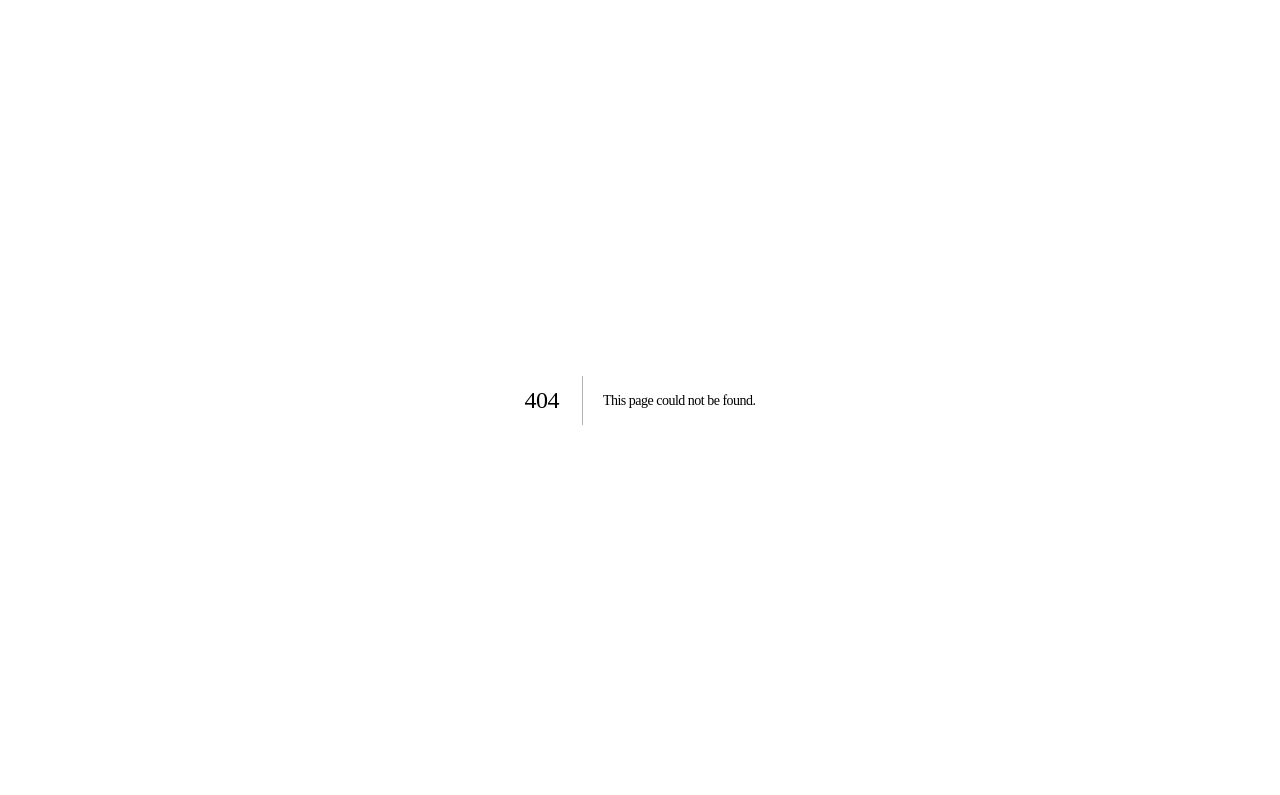
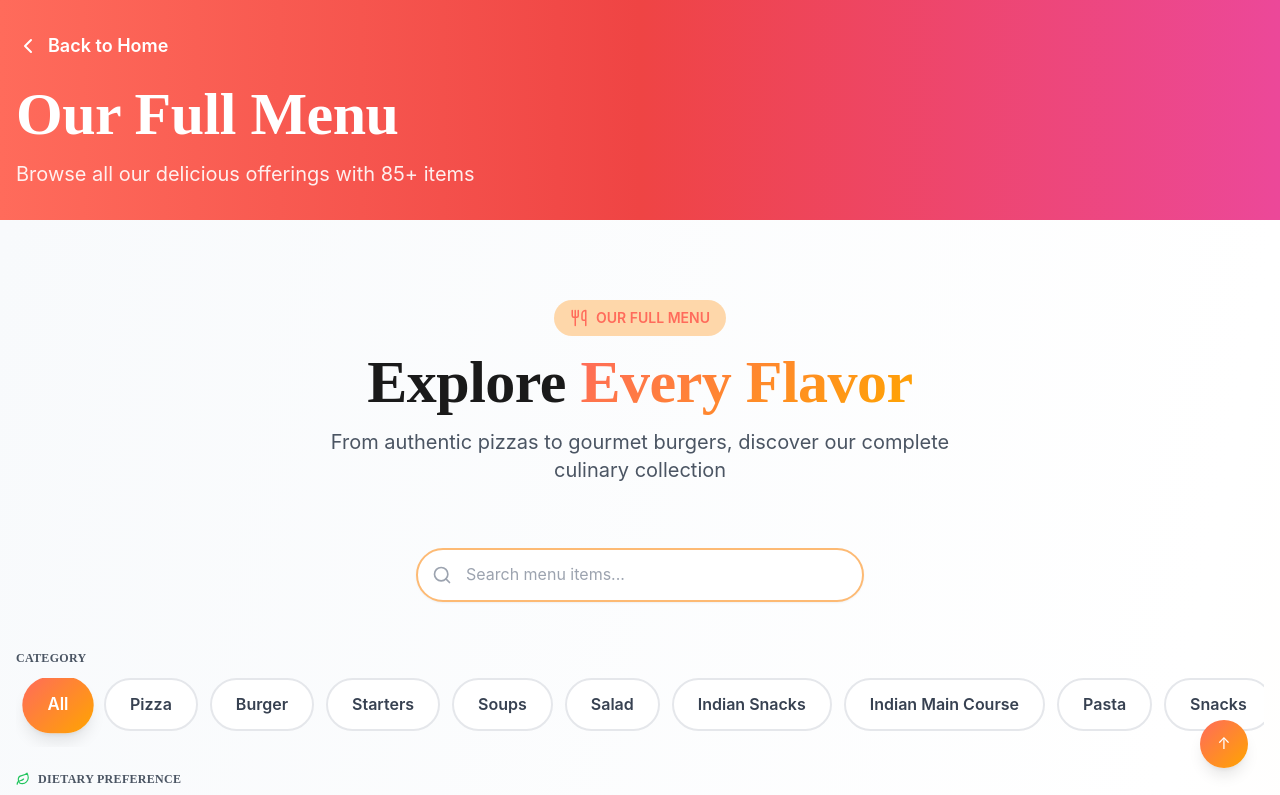
Before and after one commit to shireeshshelke/restaurant-static-page, a Next.js app: page /menu in a window 1280 px wide. Before the commit this address had no page. Shown: the top 795 px of the page. Built offline with nearby package versions, Linux system fonts and the light colour scheme.

Commit message:
fix: move menu to different page

```diff
--- /dev/null
+++ b/app/menu/page.js
@@ -0,0 +1,39 @@
+'use client';
+import Link from 'next/link';
+import FullMenu from '../../components/FullMenu';
+import Footer from '../../components/Footer';
+import { motion } from 'framer-motion';
+import { ChevronLeft } from 'lucide-react';
+
+export default function MenuPage() {
+  return (
+    <main className="min-h-screen bg-gray-50">
+      {/* Header with back button */}
+      <div className="bg-gradient-to-r from-orange-500 via-red-500 to-pink-500 text-white py-8">
+        <div className="max-w-7xl mx-auto px-4">
+          <motion.div
+            initial={{ opacity: 0, y: -20 }}
+            animate={{ opacity: 1, y: 0 }}
+            transition={{ duration: 0.5 }}
+          >
+            <Link
+              href="/"
+              className="inline-flex items-center gap-2 mb-6 hover:opacity-90 transition-opacity"
+            >
+              <ChevronLeft size={24} />
+              <span className="text-lg font-semibold">Back to Home</span>
+            </Link>
+            <h1 className="text-5xl md:text-6xl font-bold">Our Full Menu</h1>
+            <p className="text-xl mt-4 opacity-90">Browse all our delicious offerings with 85+ items</p>
+          </motion.div>
+        </div>
+      </div>
+
+      {/* Menu Content */}
+      <FullMenu />
+
+      {/* Footer */}
+      <Footer />
+    </main>
+  );
+}
--- a/app/page.js
+++ b/app/page.js
@@ -2,7 +2,6 @@ import Navbar from '../components/Navbar';
 import Hero from '../components/Hero';
 import MenuCard from '../components/MenuCard';
 import MenuHighlights from '../components/MenuHighlights';
-import FullMenu from '../components/FullMenu';
 import WhyChooseUs from '../components/WhyChooseUs';
 import HygieneShowcase from '../components/HygieneShowcase';
 import Testimonials from '../components/Testimonials';
@@ -20,7 +19,6 @@ export default function Home() {
         <Hero />
         <MenuCard />
         <MenuHighlights />
-        <FullMenu />
         <WhyChooseUs />
         <HygieneShowcase />
         <Testimonials />
--- a/components/Hero.js
+++ b/components/Hero.js
@@ -1,4 +1,5 @@
 'use client';
+import Link from 'next/link';
 import { motion } from 'framer-motion';
 import { Sparkles, Flame, MapPin } from 'lucide-react';
 import { useLanguage } from '../context/LanguageContext';
@@ -96,15 +97,15 @@ export default function Hero() {
             className="flex flex-col md:flex-row gap-4 justify-center items-center"
             variants={itemVariants}
           >
-            <button
-              onClick={() => document.getElementById('full-menu').scrollIntoView({ behavior: 'smooth' })}
+            <Link
+              href="/menu"
               className="btn-primary text-lg md:text-xl"
             >
               <span className="flex items-center gap-2 justify-center">
                 <Flame size={20} />
                 View Menu
               </span>
-            </button>
+            </Link>
             <a
               href="https://wa.me/919876543210"
               target="_blank"
--- a/components/MenuCard.js
+++ b/components/MenuCard.js
@@ -1,4 +1,5 @@
 'use client';
+import Link from 'next/link';
 import { motion } from 'framer-motion';
 import { Utensils, PartyPopper, Award } from 'lucide-react';
 import { getImagePath } from '../lib/imageUtils';
@@ -160,12 +161,12 @@ export default function MenuCard() {
               transition={{ delay: 0.4 }}
               viewport={{ once: true }}
             >
-              <button
-                onClick={() => document.getElementById('full-menu').scrollIntoView({ behavior: 'smooth' })}
-                className="bg-yellow-400 text-orange-900 px-8 py-3 rounded-full font-bold text-lg hover:bg-yellow-300 transition-all duration-300 hover:scale-105"
+              <Link
+                href="/menu"
+                className="inline-block bg-yellow-400 text-orange-900 px-8 py-3 rounded-full font-bold text-lg hover:bg-yellow-300 transition-all duration-300 hover:scale-105"
               >
                 View Full Menu
-              </button>
+              </Link>
               <a
                 href="https://wa.me/919876543210"
                 target="_blank"
--- a/components/MenuHighlights.js
+++ b/components/MenuHighlights.js
@@ -1,4 +1,5 @@
 'use client';
+import Link from 'next/link';
 import { motion } from 'framer-motion';
 import { Star } from 'lucide-react';
 import { useLanguage } from '../context/LanguageContext';
@@ -119,12 +120,12 @@ export default function MenuHighlights() {
                 </div>
 
                 {/* CTA */}
-                <button
-                  onClick={() => document.getElementById('full-menu').scrollIntoView({ behavior: 'smooth' })}
-                  className="w-full btn-primary text-sm hover:shadow-lg transition-shadow"
+                <Link
+                  href="/menu"
+                  className="inline-block w-full text-center btn-primary text-sm hover:shadow-lg transition-shadow"
                 >
                   {t('menu.viewMenu')}
-                </button>
+                </Link>
               </div>
             </motion.div>
           ))}
@@ -140,14 +141,17 @@ export default function MenuHighlights() {
         >
           <h3 className="text-3xl font-bold mb-3 text-gray-900">Want More Options?</h3>
           <p className="text-gray-600 mb-6 text-lg">Browse our complete menu with 100+ delicious items</p>
-          <motion.button
-            onClick={() => document.getElementById('full-menu').scrollIntoView({ behavior: 'smooth' })}
+          <motion.div
             whileHover={{ scale: 1.05 }}
             whileTap={{ scale: 0.95 }}
-            className="bg-gradient-orange text-white px-8 py-3 rounded-full font-bold text-lg hover:shadow-lg transition-all"
           >
-            View Full Menu
-          </motion.button>
+            <Link
+              href="/menu"
+              className="inline-block bg-gradient-orange text-white px-8 py-3 rounded-full font-bold text-lg hover:shadow-lg transition-all"
+            >
+              View Full Menu
+            </Link>
+          </motion.div>
         </motion.div>
       </div>
     </section>
--- a/components/Testimonials.js
+++ b/components/Testimonials.js
@@ -11,28 +11,24 @@ export default function Testimonials() {
       locality: 'Pune, Koregaon Park',
       rating: 5,
       quote: 'Finally found authentic Maharashtrian food that tastes like my mom makes! The quality is consistent and they deliver hot meals right on time.',
-      image: 'https://via.placeholder.com/80?text=PS',
     },
     {
       name: 'Rahul Desai',
       locality: 'Pune, Baner',
       rating: 5,
       quote: 'The hygiene standards they follow are top-notch. I can really feel the care in every dish. Worth every penny!',
-      image: 'https://via.placeholder.com/80?text=RD',
     },
     {
       name: 'Anjali Patel',
       locality: 'Pune, Wakad',
       rating: 5,
       quote: 'Ordering from here for 3 months now. The taste never changes, quality is premium, and they always deliver on time. Highly recommend!',
-      image: 'https://via.placeholder.com/80?text=AP',
     },
     {
       name: 'Vikram Singh',
       locality: 'Pune, Viman Nagar',
       rating: 5,
       quote: 'Best cloud kitchen in Pune. The butter chicken here is absolutely mouthwatering. A must-try for butter chicken lovers!',
-      image: 'https://via.placeholder.com/80?text=VS',
     },
   ];
 
```
